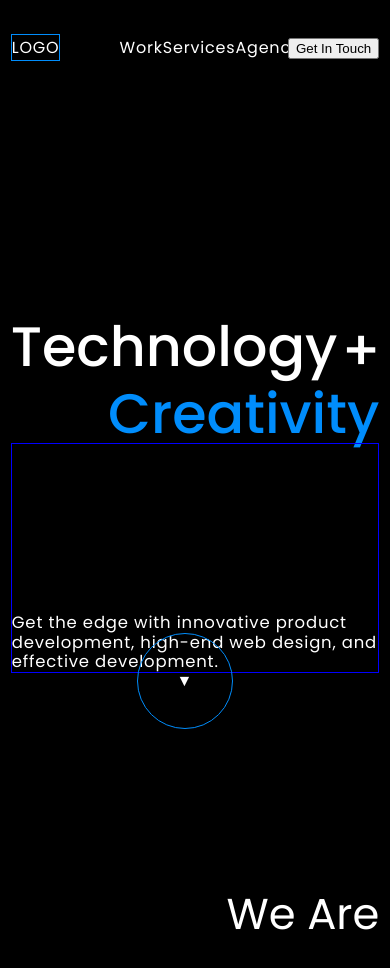
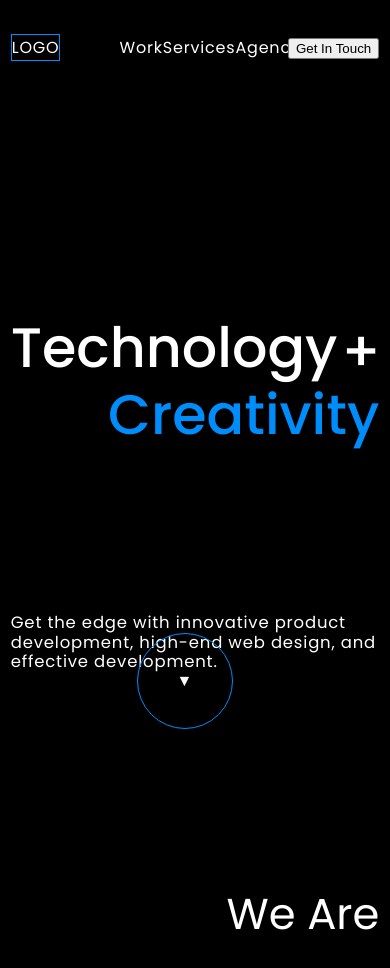
Before and after one commit to EstrellaPolaris/agency, a React (Create React App) app: page / in a window 390 px wide. Shown: the top 968 px of the page. Built offline with nearby package versions, Linux system fonts and the light colour scheme.

Commit message:
first commit

```diff
--- a/src/components/intro/intro.module.scss
+++ b/src/components/intro/intro.module.scss
@@ -90,7 +90,6 @@
 }
 
 .container__intro__usp{
-    border: 1px solid blue;
     display: flex;
     justify-content: right;
     @media (max-width: 992px) and (max-height:558px) {
@@ -107,10 +106,11 @@
     letter-spacing: 0.05em;
     @media (max-width: 992px) {
         width: 60vw;
+        padding-top: 6vh;
         }
     @media (max-width: 992px) and (max-height:558px) {
         @include fluidFontSize(16px, 20px, 150px, 992px, px);
-        padding-top: 6vh;
+        padding-top: 3vh;
         width: 40vw;
     }
     @media (max-width: 768px) {
@@ -123,6 +123,7 @@
 }
 
 .container__intro__roundbtn {
+    display: none;
     position: absolute;
     top: 72vh;
     left: 35vw;
```
